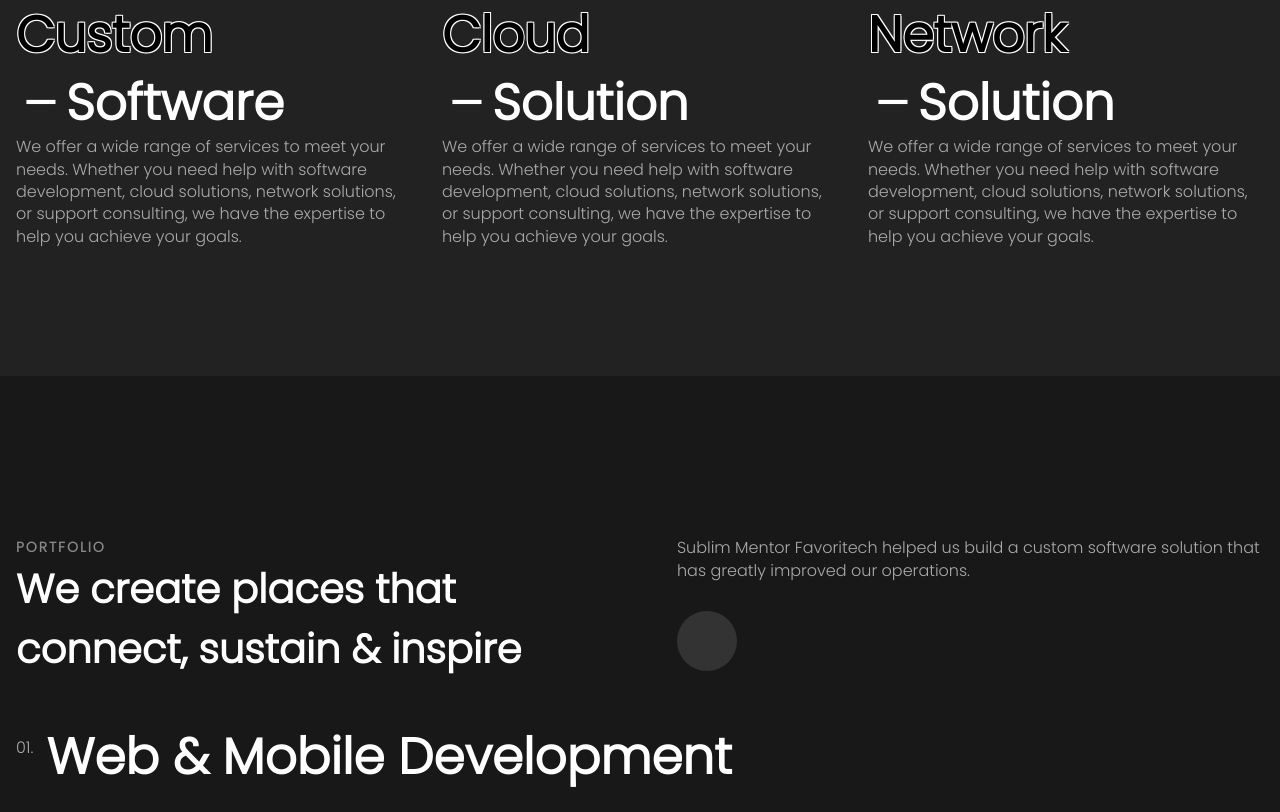
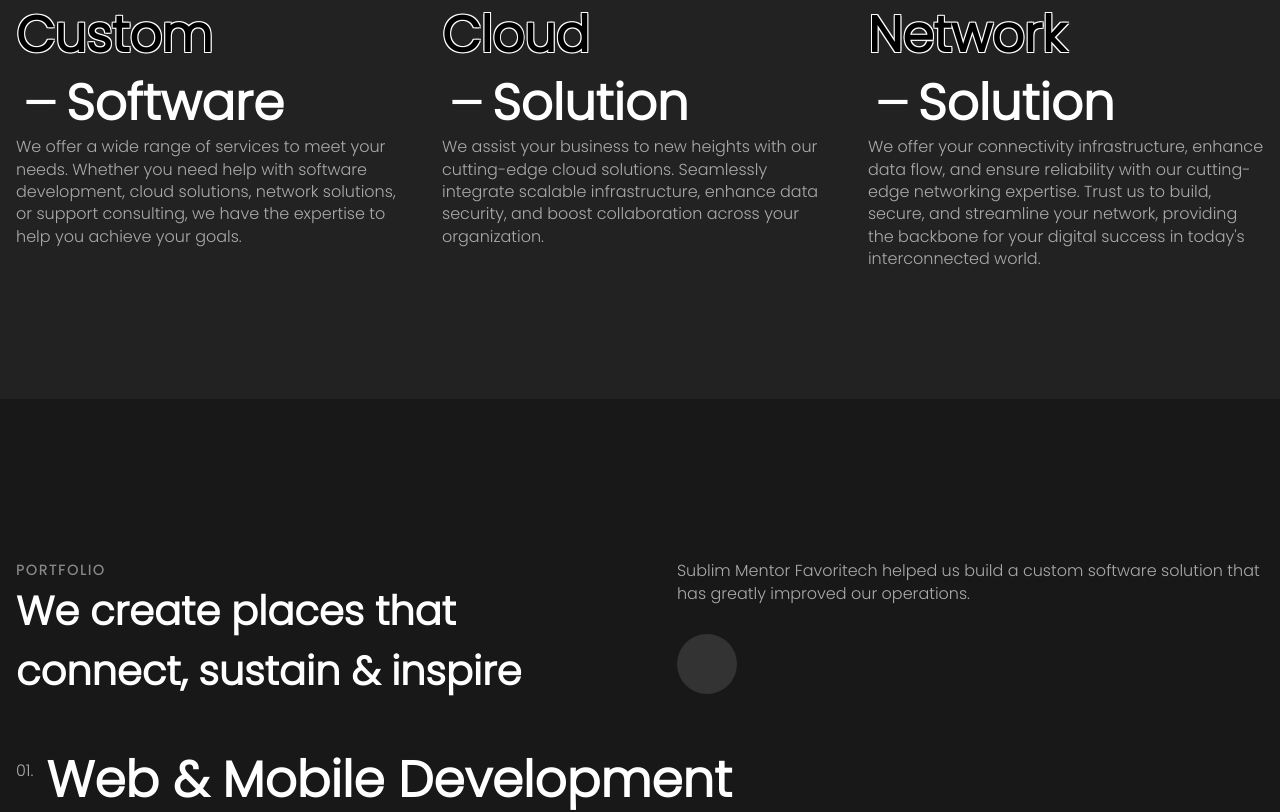
Before and after one commit to favoritech/sublim, a React (Create React App) app: page / in a window 1280 px wide. Shown: the part 2120-2932 px from the top of the page. Built offline with nearby package versions, Linux system fonts and the light colour scheme; some icons are missing.

Commit message:
chore: update features

```diff
--- a/src/components/features/Features.jsx
+++ b/src/components/features/Features.jsx
@@ -12,18 +12,14 @@ const featuresList = [
   {
     title: "Cloud",
     subtitle: "Solution",
-    description: `We offer a wide range of services to meet your needs. Whether you need
-          help with software development, cloud solutions, network solutions, or
-          support consulting, we have the expertise to help you achieve your
-          goals.`,
+    description: `We assist your business to new heights with our cutting-edge cloud solutions.
+          Seamlessly integrate scalable infrastructure, enhance data security, and boost collaboration across your organization.`,
   },
   {
     title: "Network",
     subtitle: "Solution",
-    description: `We offer a wide range of services to meet your needs. Whether you need
-          help with software development, cloud solutions, network solutions, or
-          support consulting, we have the expertise to help you achieve your
-          goals.`,
+    description: `We offer your connectivity infrastructure, enhance data flow, and ensure reliability with our cutting-edge networking expertise.
+          Trust us to build, secure, and streamline your network, providing the backbone for your digital success in today's interconnected world.`,
   },
 ];
 
--- a/src/components/team/Team.jsx
+++ b/src/components/team/Team.jsx
@@ -19,7 +19,7 @@ const teamGroup = [
   },
   {
     image: ImageAlex,
-    name: "Alexander Was",
+    name: "Alexander",
     category: "Technical Manager"
   }
 ]
--- a/src/pages/dashboard/Dashboard.jsx
+++ b/src/pages/dashboard/Dashboard.jsx
@@ -13,7 +13,7 @@ const Dashboard = () => {
       <About />
       <Features />
       <Portfolio />
-      {/* <Team /> */}
+      <Team />
       <Blogs />
       <NewsLetter />
     </>
```
